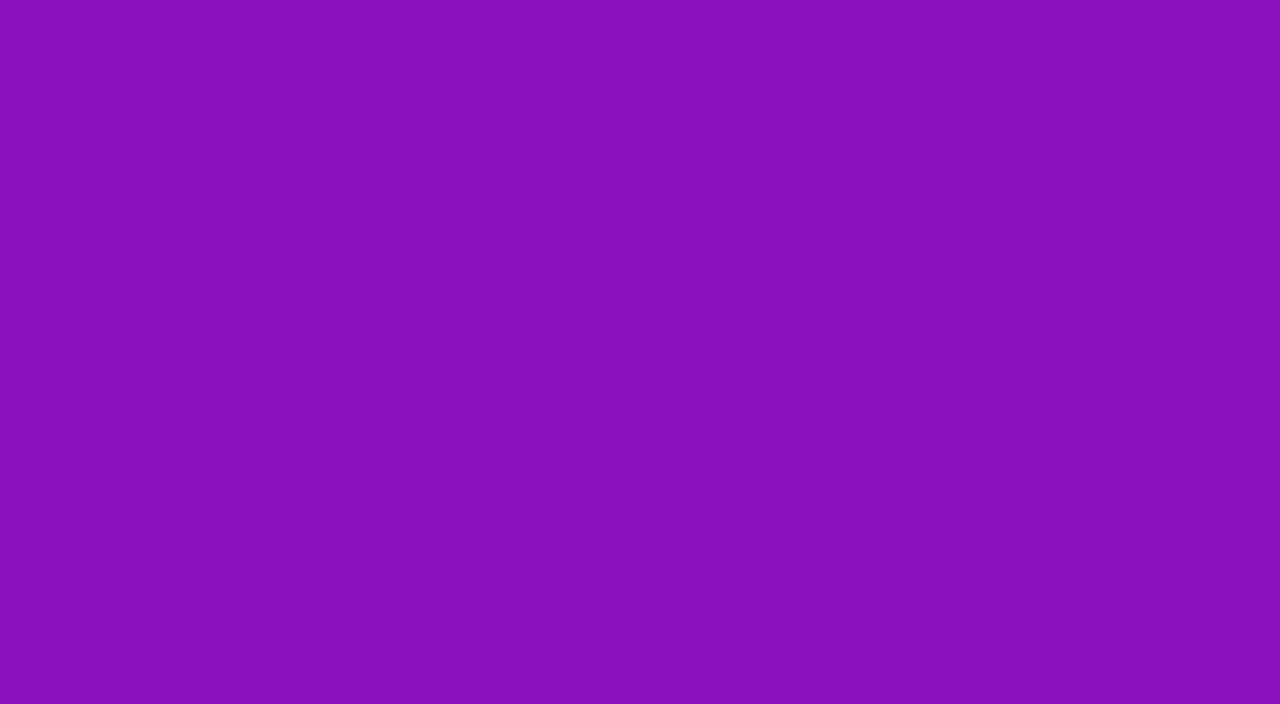
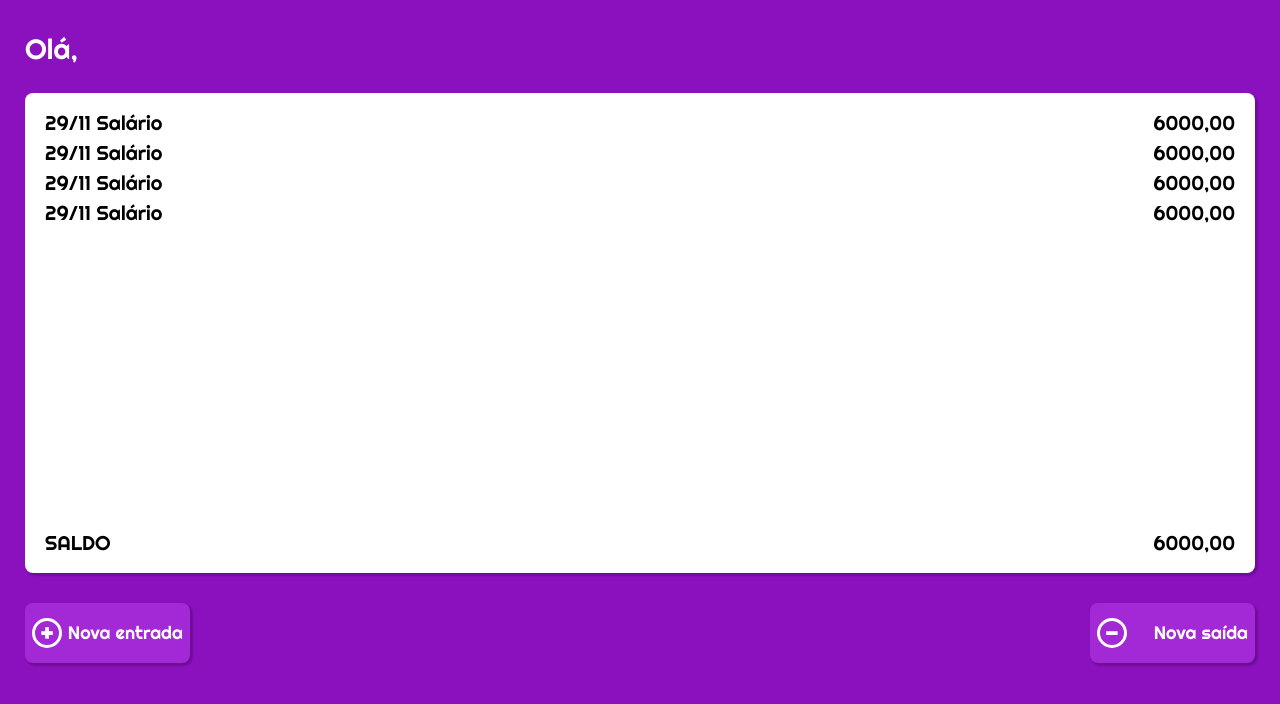
Before and after one commit to jlwetler/wallet, a React (Create React App) app: page /wallet in a window 1280 px wide. Shown: the top 704 px of the page. Built offline with nearby package versions, Linux system fonts and the light colour scheme.

Commit message:
wallet layout

```diff
--- a/src/App.js
+++ b/src/App.js
@@ -10,10 +10,11 @@ import UserContext from './contexts/UserContext';
 import Login from './components/Login';
 import SignUp from './components/SignUp';
 import Wallet from './components/Wallet'
+import AddTransaction from './components/AddTransaction'
 
 export default function App() {
   const [user, setUser] = useState({});
-
+  const [moneyEntry, setMoneyEntry] =useState(true)
   return (
     <>
       <Router>
@@ -22,7 +23,8 @@ export default function App() {
           <Routes>
             <Route path='/' element={<Login />} />
             <Route path='sign-up' element={<SignUp />} />
-            <Route path='wallet' element={<Wallet />} />
+            <Route path='wallet' element={<Wallet setMoneyEntry={setMoneyEntry}/>} />
+            <Route path='transaction' element={<AddTransaction moneyEntry={moneyEntry}/>} />
           </Routes>
         </UserContext.Provider>
       </Router>
--- /dev/null
+++ b/src/components/AddTransaction.js
@@ -0,0 +1,10 @@
+import { Link, useNavigate } from 'react-router-dom';
+import styled from 'styled-components';
+import { useState, useContext } from 'react';
+import UserContext from '../contexts/UserContext';
+
+export default function AddTransaction({ moneyEntry }) {
+    const { user } = useContext(UserContext);
+
+
+}
--- a/src/components/Container.js
+++ b/src/components/Container.js
@@ -1,12 +1,11 @@
 import styled from "styled-components";
 
 export default styled.div `
-        height: 100vh;
+        height: calc(100vh - 50px);
         display: flex;
         flex-direction: column;
         justify-content: center;
         align-items: center;
-        flex-wrap: wrap;
         span {
             color: #ffffff;
         }
@@ -29,7 +28,6 @@ export default styled.div `
         }
         h1 {
             font-size: 25px;
-            color: #ffffff;
         }
         button {
             font-family: 'Righteous';
--- a/src/components/SignUp.js
+++ b/src/components/SignUp.js
@@ -8,6 +8,7 @@ import Container from './Container';
 export default function SignUp() {
     const [email, setEmail] = useState("");
     const [password, setPassword] = useState("");
+    const [confirmPassword, setConfirmPassword] = useState("");
     const [name, setName] = useState("");
     const [loading, setLoading] = useState(true);
     const navigate = useNavigate();
@@ -57,6 +58,13 @@ export default function SignUp() {
                 onChange={e => setPassword(e.target.value)}
                 required
             />
+                        <input
+                type="password"
+                placeholder="Confirme a senha"
+                value={confirmPassword}
+                onChange={e => setPassword(e.target.value)}
+                required
+            />
             <button
                 onClick={sendData}>{loading ? 'Cadastrar' : <Loading/>}
             </button>
--- a/src/components/Wallet.js
+++ b/src/components/Wallet.js
@@ -1,9 +1,130 @@
+import { Link, useNavigate } from 'react-router-dom';
+import styled from 'styled-components';
 import { useState, useContext } from 'react';
 import UserContext from '../contexts/UserContext';
 
-export default function Wallet() {
+export default function Wallet({ setMoneyEntry }) {
     const { user } = useContext(UserContext);
 
+    console.log(`Logado, ${user.name}, ${user.email}, ${user.token}`)
 
-    console.log(`Logado, ${user.name}, ${user.email}, ${user.token}`)
+
+    return (
+        <WalletContainer>
+            <section>
+                Olá, {user.name}
+            </section>
+            <Transactions>
+                <div>
+                    <p>29/11 Salário</p>
+                    <p>6000,00</p>
+                </div>
+                <div>
+                    <p>29/11 Salário</p>
+                    <p>6000,00</p>
+                </div>
+                <div>
+                    <p>29/11 Salário</p>
+                    <p>6000,00</p>
+                </div>
+                <div>
+                    <p>29/11 Salário</p>
+                    <p>6000,00</p>
+                </div>
+                <section>
+                    <p className='saldo'>SALDO</p>
+                    <p className='value'>6000,00</p>
+                </section>
+            </Transactions>
+            <Footer>
+                <Link to='/transaction/' onClick={() => setMoneyEntry(true)}>
+                    <section>
+                        <div>+</div>
+                        <span>Nova entrada</span>
+                    </section>
+                </Link>
+                <Link to='/transaction' onClick={() => setMoneyEntry(false)}>
+                    <section>
+                        <div>-</div>
+                        <span>Nova saída</span>
+                    </section>
+                </Link>
+            </Footer>
+        </WalletContainer>
+    )
 }
+
+const WalletContainer = styled.div`
+    padding: 25px;
+    font-size: 28px;
+    section {
+        display: flex;
+        justify-content: space-between;
+        margin-top: 10px;
+    }
+`;
+
+const Transactions = styled.div`
+    position: relative;
+    padding: 20px;
+    background: #fff;
+    color: #000;
+    font-size:20px;
+    margin-top: 30px;
+    height: 60vh;
+    border-radius: 8px;
+    box-shadow: 2px 2px 2px 1px rgba(0, 0, 0, 0.2);
+    div {
+        display: flex;
+        justify-content: space-between;
+        margin-bottom: 10px;
+        p{
+            display: flex;
+            flex-wrap: wrap;
+        }
+    }
+    section {
+        display: flex;
+        justify-content: space-between;
+    }
+    .saldo {
+        position: absolute;
+        bottom: 20px;
+        left: 20px;
+    }
+    .value {
+        position: absolute;
+        bottom: 20px;
+        right: 20px;
+    }
+`;
+
+const Footer = styled.div`
+    margin-top: 20px;
+    display: flex;
+    justify-content: space-between;
+    section {
+        display: flex;
+        align-items: center;
+        padding: 7px;
+        background: #A328D6;
+        width: 165px;
+        height: 60px;
+        border-radius: 8px;
+        display: flex;
+        justify-content: space-between;
+        box-shadow: 2px 2px 2px 1px rgba(0, 0, 0, 0.2);
+    }
+    div {
+        display: flex;
+        justify-content: center;
+        align-items: center;
+        width: 30px;
+        height: 30px;
+        border-radius: 50%;
+        border: 3px solid #fff
+    }
+    span {
+        font-size: 18px;
+    }
+`;
--- a/src/globalStyles.js
+++ b/src/globalStyles.js
@@ -3,6 +3,7 @@ import { createGlobalStyle } from "styled-components";
 const GlobalStyle = createGlobalStyle`
     body {
         font-family: 'Righteous';
+        color: #fff;
         background: #8C11BE;
         height: 100vh;
     }
--- a/src/styles/reset.css
+++ b/src/styles/reset.css
@@ -59,4 +59,5 @@ strong {
 
 a {
 	text-decoration: none;
+	color: #fff;
 }
```
